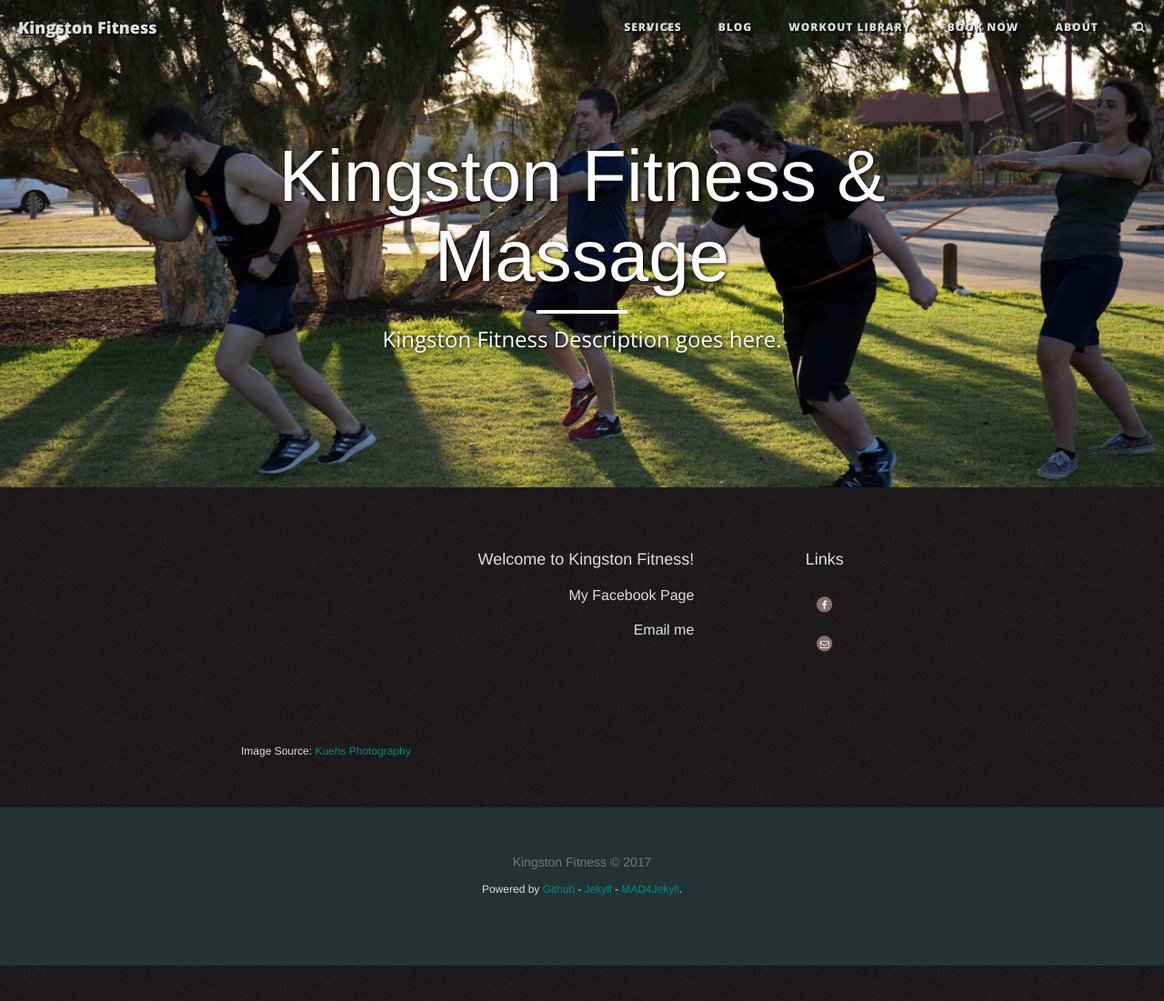
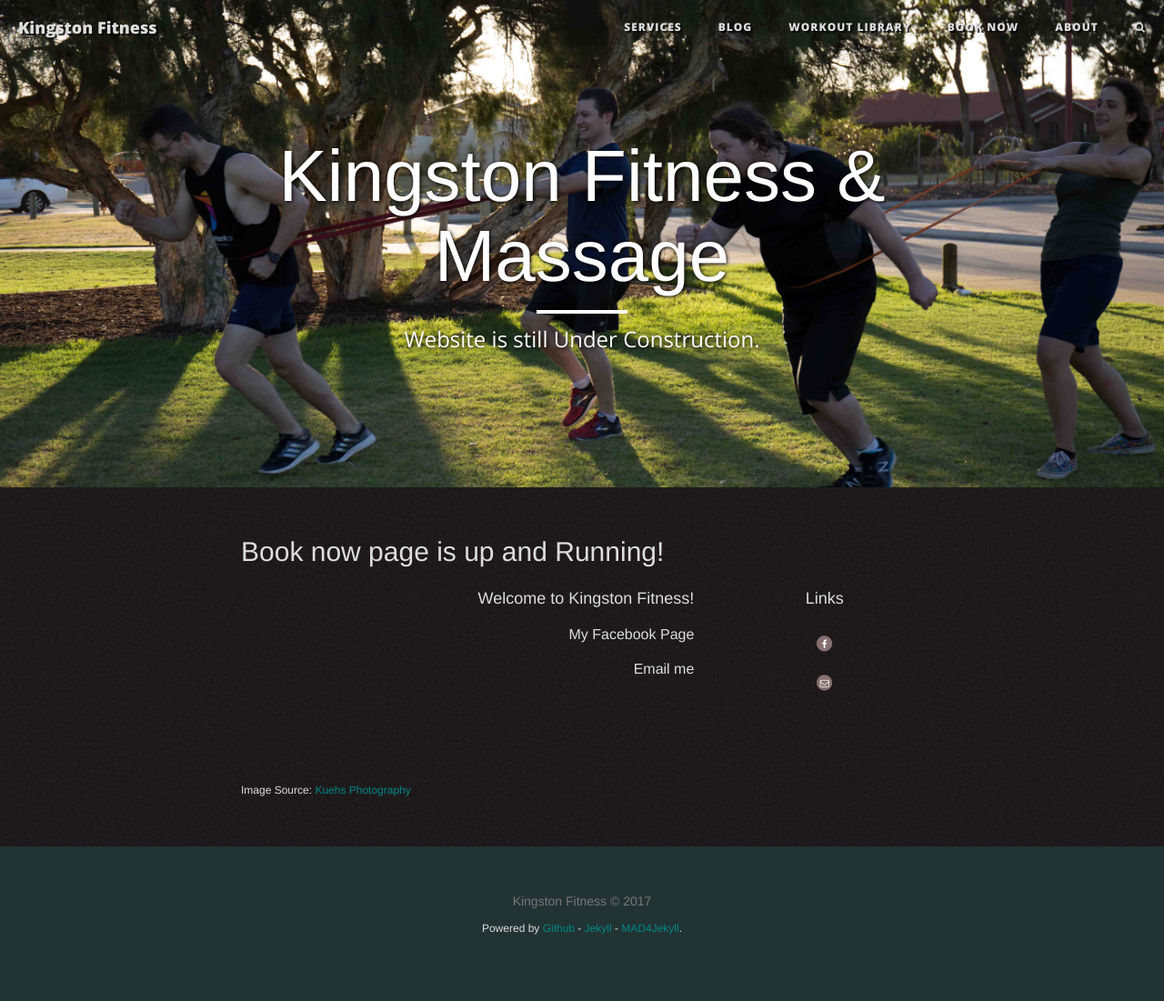
Before and after one commit to KingstonFitness/kingstonfitness.github.io, a Jekyll site: the page built from pages/index.html, in a window 1280 px wide and 1105 px high. Shown: the top 1101 px of the window at 91% size. Built offline with Jekyll 4.4.1, drawn with Linux system fonts in a browser that asks for light colours; nearby versions of some CDN libraries.

Commit message:
Under Construction.

```diff
--- a/pages/index.html
+++ b/pages/index.html
@@ -1,7 +1,7 @@
 ---
 layout: page
 title: "Kingston Fitness & Massage"
-description: "Kingston Fitness Description goes here."
+description: "Website is still Under Construction."
 header-img: "assets/owner/hero/home-bg.jpg"
 permalink: ./index.html
 ---
@@ -41,7 +41,7 @@ permalink: ./index.html
       });
     });
   </script>
-
+<H>Book now page is up and Running! </H>
 </head>
 
 <body>
```
